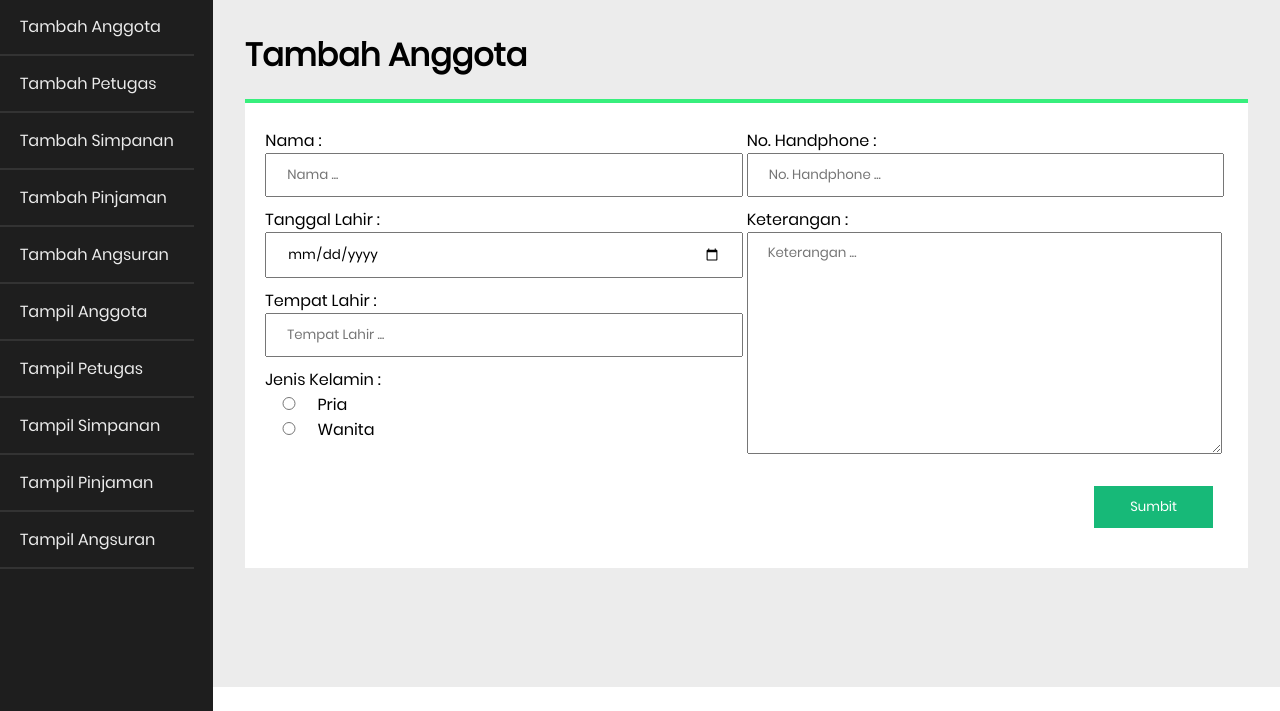
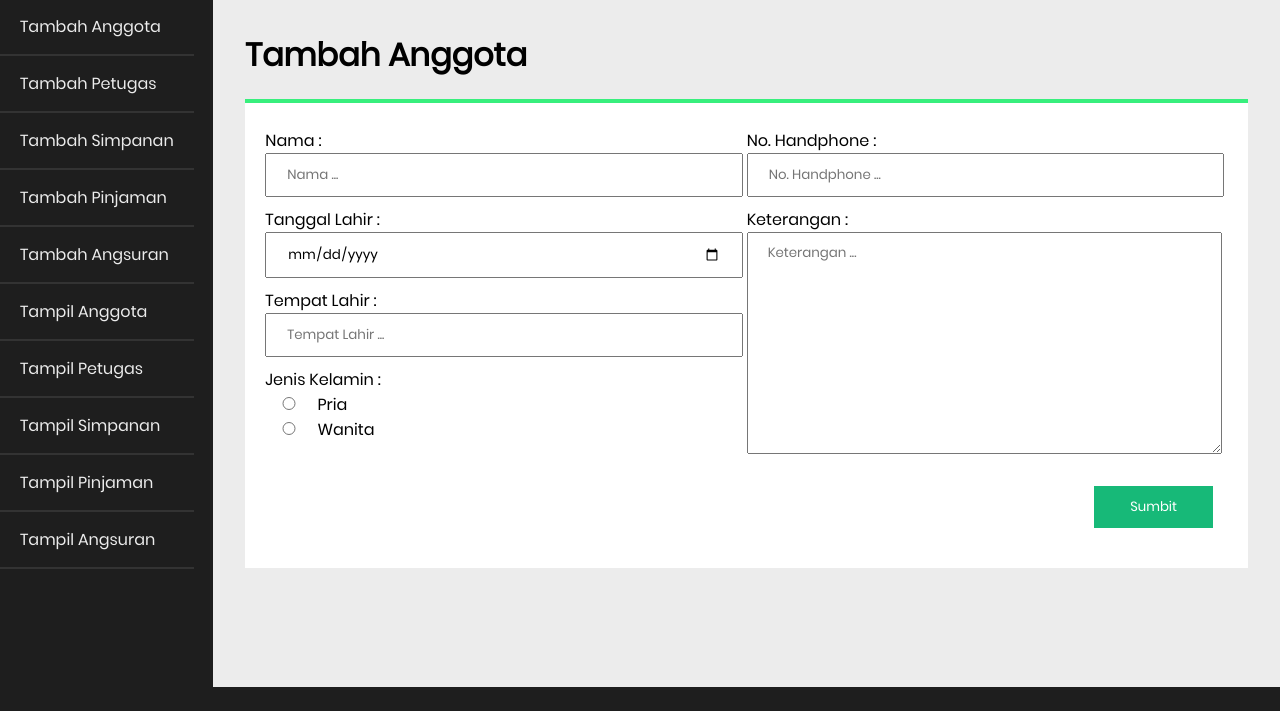
Before and after one commit to adiadnyana22/koperasi, a PHP site: page /phpmvc/app/views/panel.html in a window 1280 px wide. Shown: the part 89-800 px from the top of the page. Run offline with PHP 8.4, Linux system fonts and the light colour scheme.

Commit message:
Panel First Done

```diff
--- a/app/views/panel.html
+++ b/app/views/panel.html
@@ -9,7 +9,7 @@
     <title>Panel</title>
 </head>
 <body>
-    <div class="wrapper">
+    <div class="wrapper" style="background-color: #1e1e1e;">
         <div class="row">
             <div class="col-lg-2 col-sm-12">
                 <div class="navigasi">
--- a/assets/css/style.css
+++ b/assets/css/style.css
@@ -138,6 +138,7 @@ nav ul li a{
 
 .bg-head{
     background-color: #38ef7d;
+    /* float: right; */
 }
 
 .user{
@@ -162,6 +163,7 @@ nav ul li a{
     padding: 3%;
     background-color: #ececec;
     height: 78vh;
+    /* position: fixed; */
 }
 
 .isi{
```
